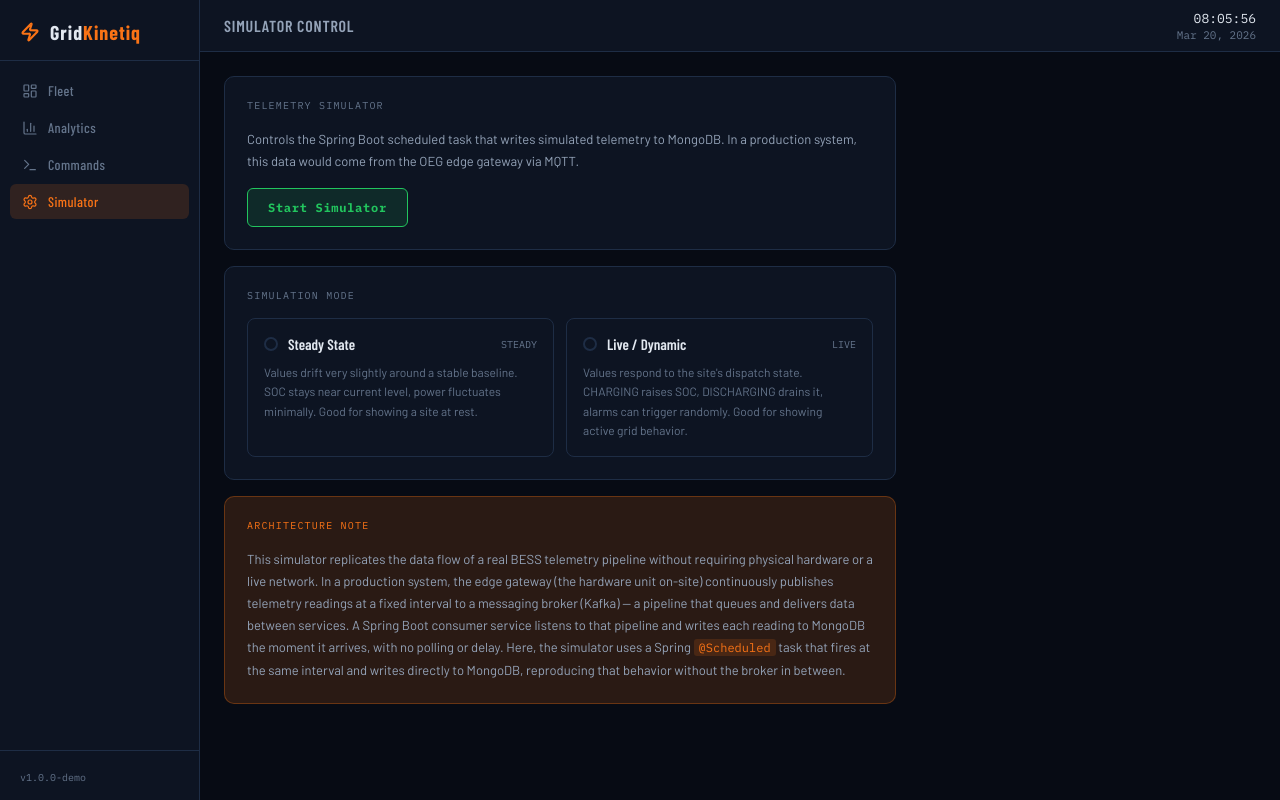
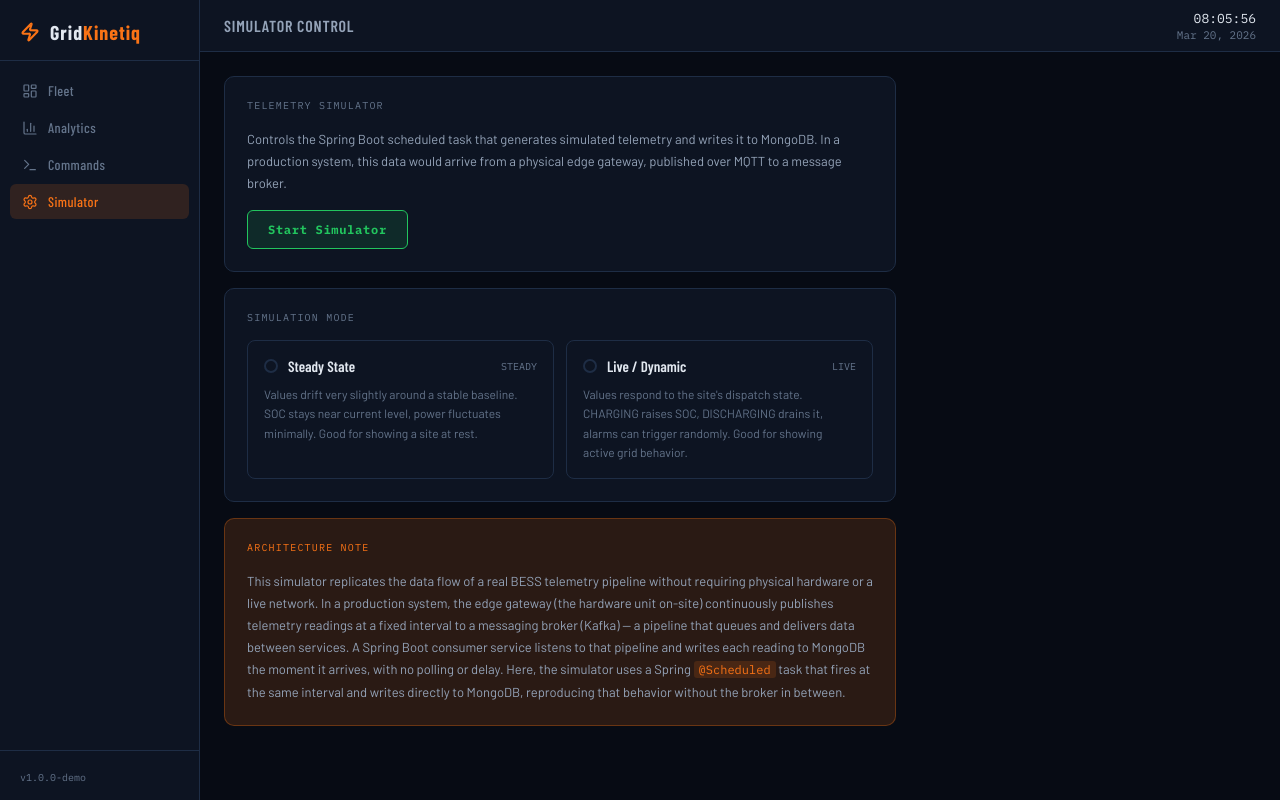
Before and after one commit to royjavelosa/gridkinetiq, a React (Vite) app in the folder gridkinetiq-frontend/: page /simulator in a window 1280 px wide. Built offline with nearby package versions, Linux system fonts and the light colour scheme; no server answers; a web font is replaced by a local one.

Commit message:
docs: update telemetry simulator description to remove proprietary references

```diff
--- a/gridkinetiq-frontend/src/pages/Simulator.jsx
+++ b/gridkinetiq-frontend/src/pages/Simulator.jsx
@@ -45,8 +45,8 @@ export default function Simulator() {
         <div className={styles.card}>
           <div className={styles.cardLabel}>TELEMETRY SIMULATOR</div>
           <p className={styles.desc}>
-            Controls the Spring Boot scheduled task that writes simulated telemetry to MongoDB.
-            In a production system, this data would come from the OEG edge gateway via MQTT.
+            Controls the Spring Boot scheduled task that generates simulated telemetry and writes it to MongoDB.
+            In a production system, this data would arrive from a physical edge gateway, published over MQTT to a message broker.
           </p>
 
           {status && (
```
